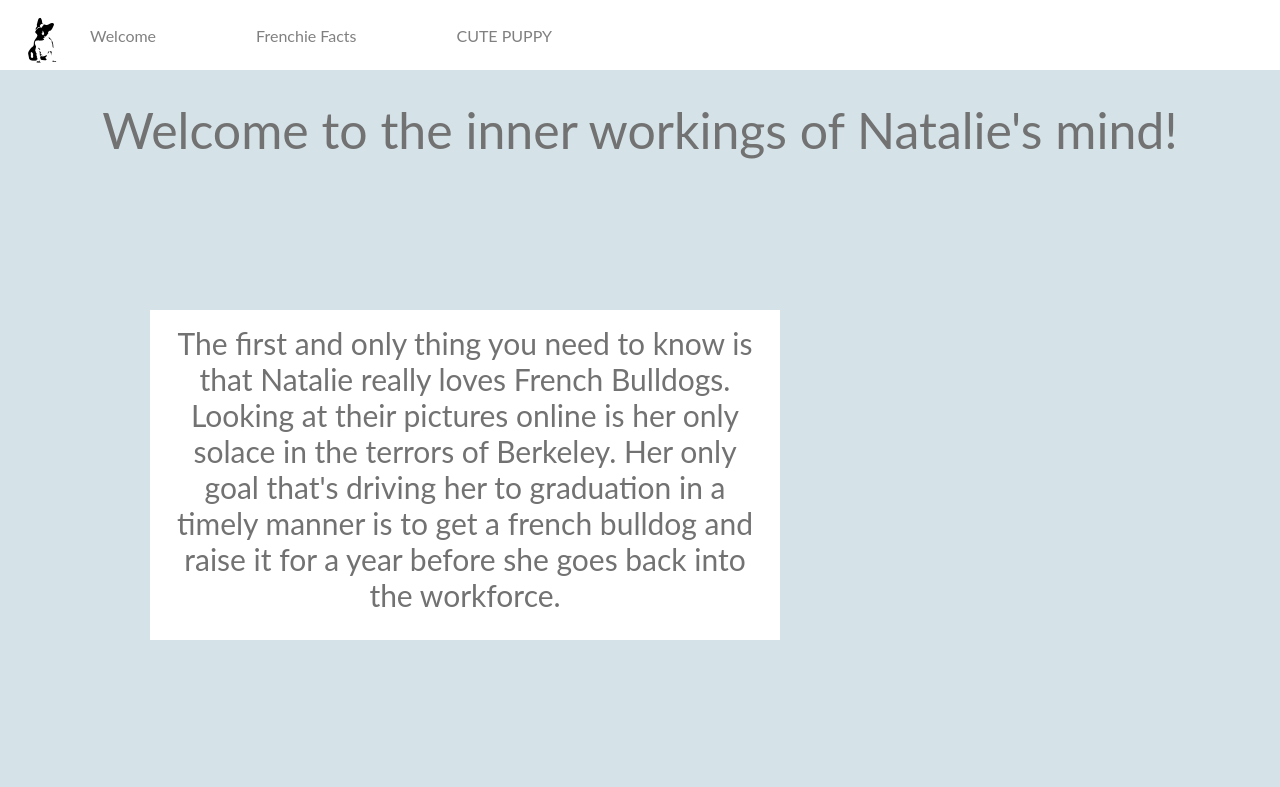
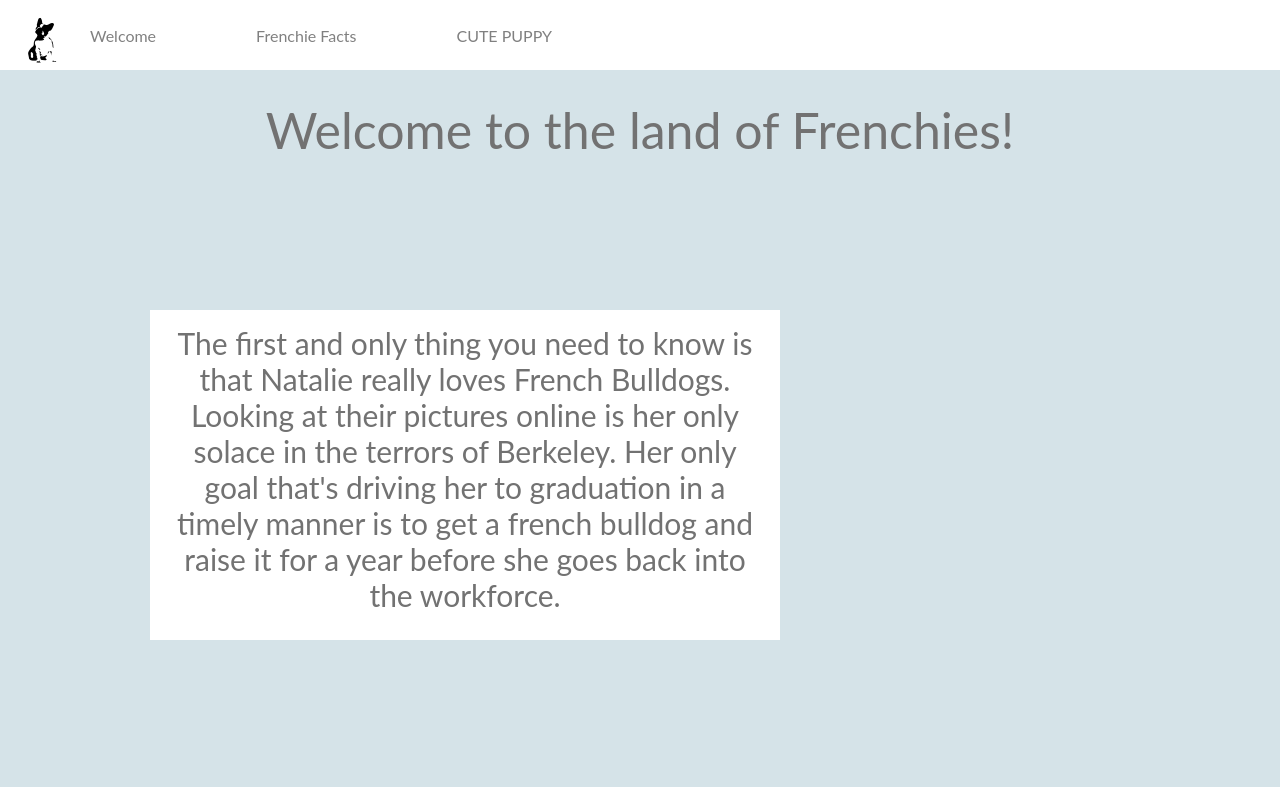
Before and after one commit to nat001/nat001.github.io, a plain HTML site: page index.html in a window 1280 px wide. Shown: the top 787 px of the page. Drawn offline with Linux system fonts and the light colour scheme; a web font is replaced by a local one.

Commit message:
Update index.html

```diff
--- a/index.html
+++ b/index.html
@@ -1,7 +1,7 @@
 <!DOCTYPE html>
 <html>
     <head>
-    <title>Natalie's Site</title>
+    <title>Natalie's Site About Frenchies</title>
         <link rel="stylesheet" href="assets/css/style.css">
         <link href="https://fonts.googleapis.com/css?family=Droid+Serif" rel="stylesheet">
         <script src="assets/js/jquery-1.9.1.js"></script>
@@ -25,7 +25,7 @@
         <!-- Natalie likes french bulldogs Section -->
             <section class = "section" id = "natalie-likes">
                         <div class = "text" id = "natalie-text">
-                        <div class="welcome">Welcome to the inner workings of Natalie's mind!</div>
+                        <div class="welcome">Welcome to the land of Frenchies!</div>
                         <div class="description">The first and only thing you need to know is that Natalie really loves French Bulldogs. Looking at their pictures online is her only solace in the terrors of Berkeley. Her only goal that's driving her to graduation in a timely manner is to get a french bulldog and raise it for a year before she goes back into the workforce.</div>
                 </div>
             </section>
```
